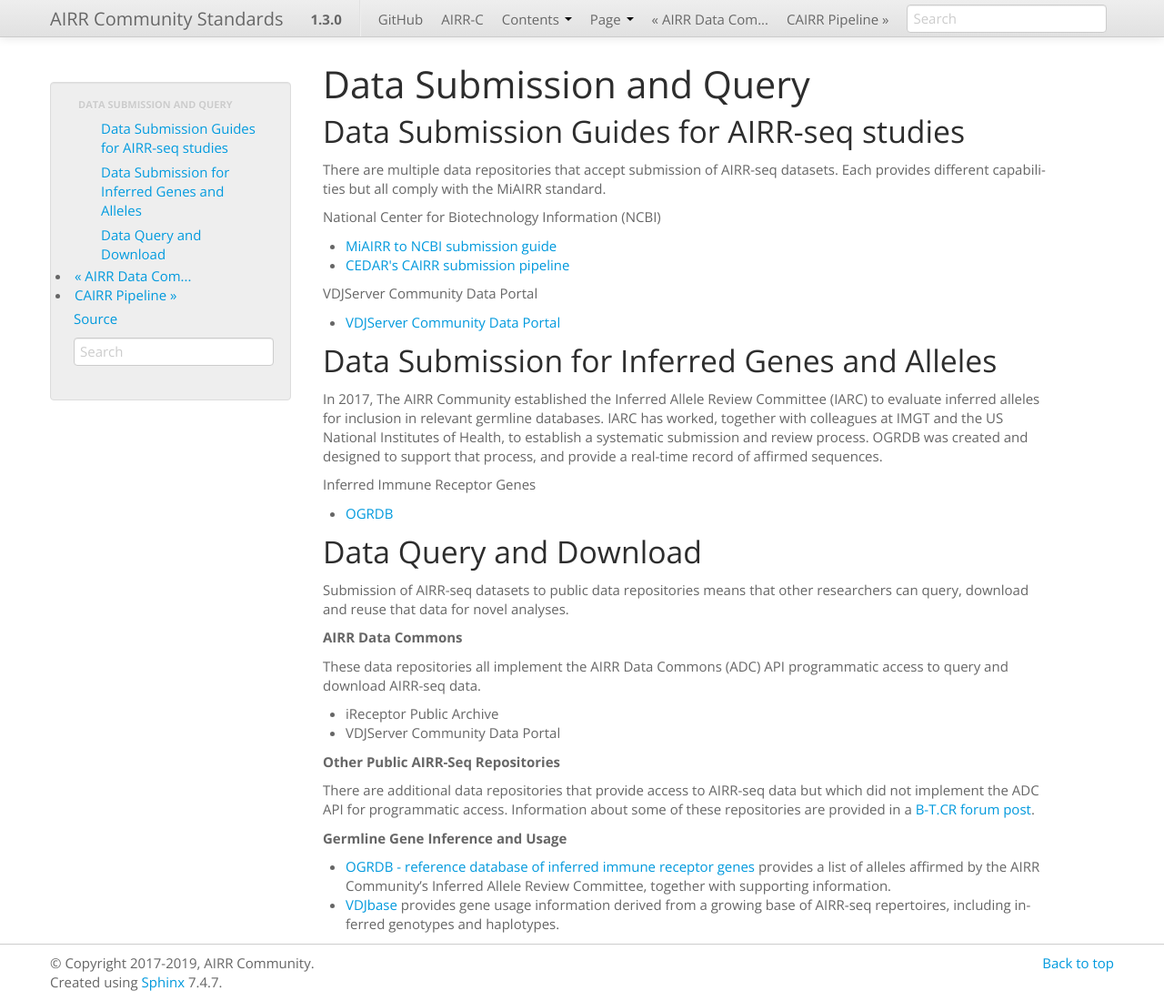
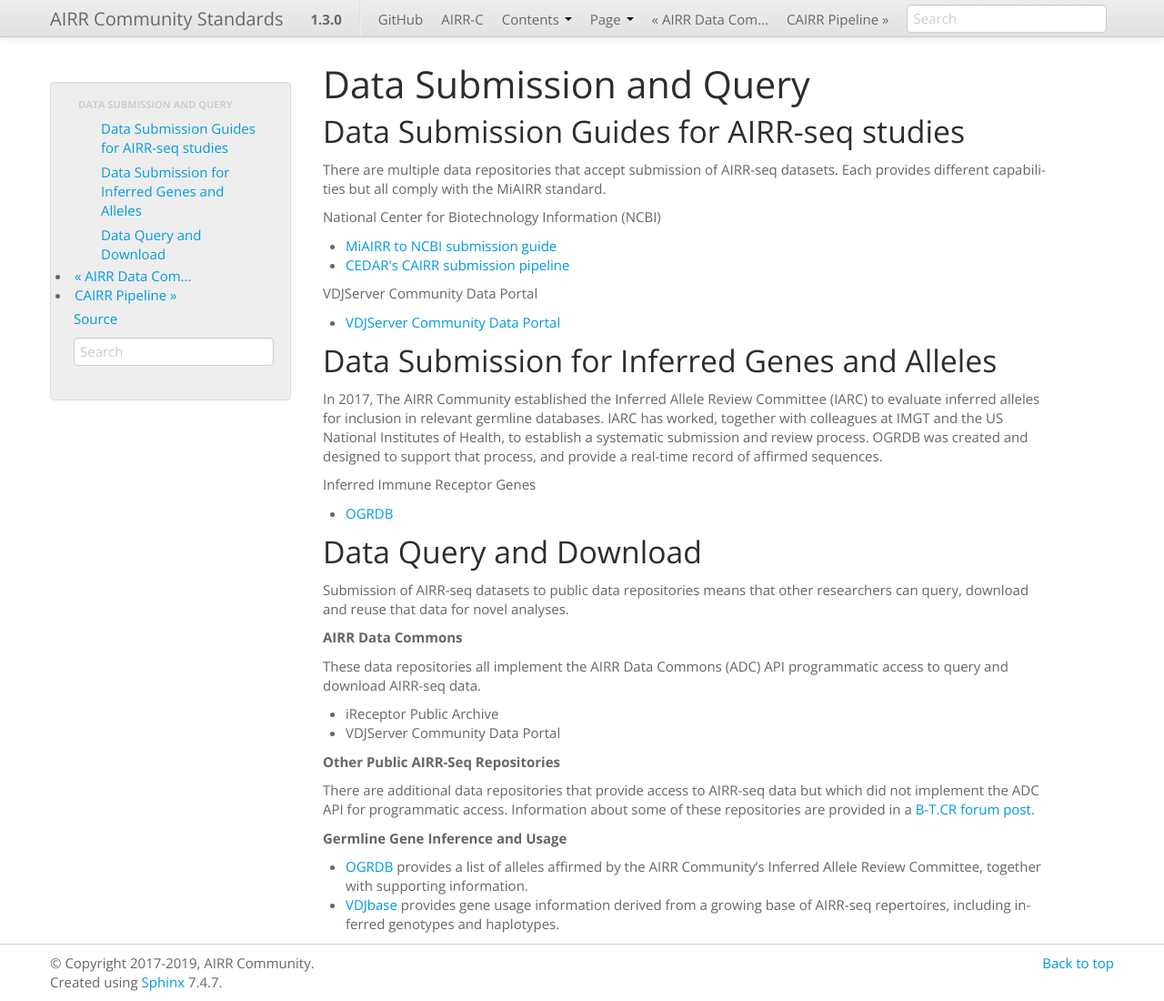
Before and after one commit to airr-community/airr-standards, a Sphinx documentation site: the page built from docs/standards/data_submission.rst, in a window 1280 px wide and 1100 px high. Shown: the whole window at 91% size. Built offline with Sphinx 7.4.7, drawn with Linux system fonts in a browser that asks for light colours; pages that are not in the unit, such as notebooks, are missing from menus; some of the changed lines change nothing that is shown.

Commit message:
want the shorter version

```diff
--- a/docs/standards/data_submission.rst
+++ b/docs/standards/data_submission.rst
@@ -63,7 +63,7 @@ repositories are provided in a `B-T.CR forum post`_.
 
 **Germline Gene Inference and Usage**
 
-+ :ref:`OGRDB` provides a list of alleles affirmed by the AIRR Community's
++ :ref:`OGRDB <OGRDB>` provides a list of alleles affirmed by the AIRR Community's
   Inferred Allele Review Committee, together with supporting information.
 
 + `VDJbase`_ provides gene usage information derived from a growing base of AIRR-seq repertoires,
```
